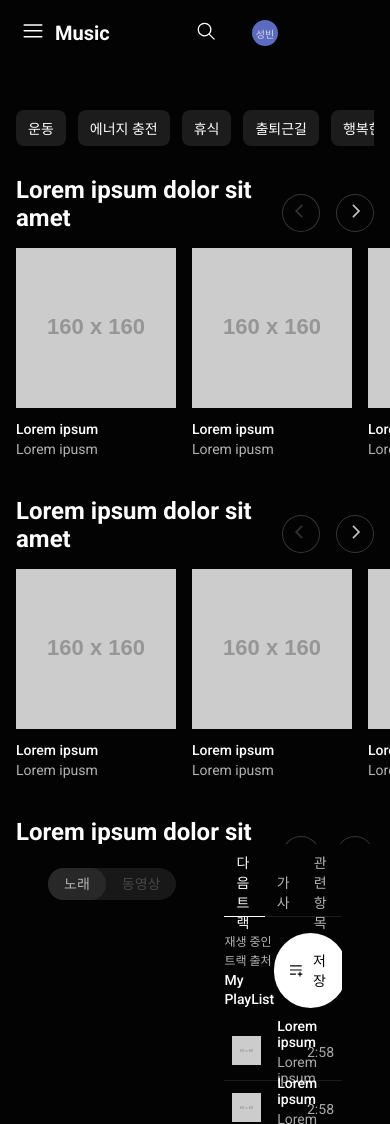
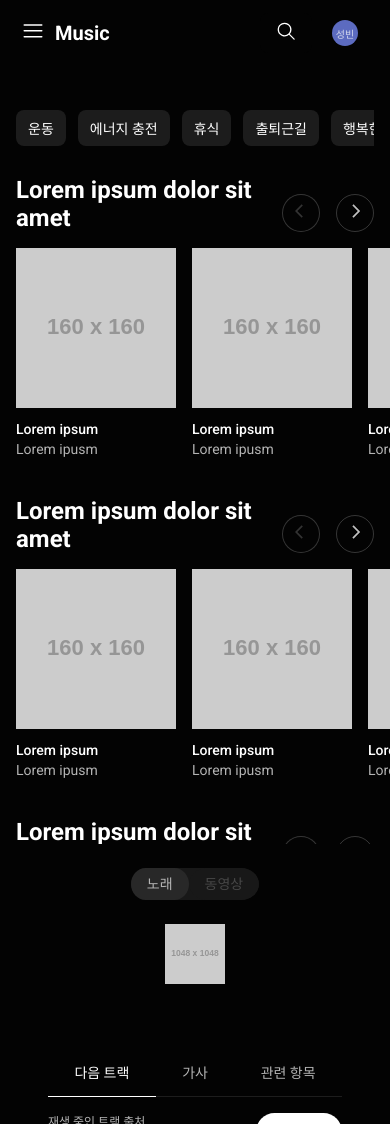
Before and after one commit to optshj/Youtube_Music, a React (Create React App) app: page / in a window 390 px wide. Built offline with nearby package versions, Linux system fonts and the light colour scheme.

Commit message:
[Feat] PlayerPage 반응형 구현중

```diff
--- a/src/components/PlayerPage/AlbumImage/AlbumImage.tsx
+++ b/src/components/PlayerPage/AlbumImage/AlbumImage.tsx
@@ -11,7 +11,6 @@ const ImageWrapper = styled.div`
     top:0;
     left:0;
     width:100%;
-    height:100%;
 `
 function AlbumImage(){
 
@@ -19,7 +18,7 @@ function AlbumImage(){
         <>
             <Wrapper>
                 <ImageWrapper>
-                    <img src="https://via.placeholder.com/1048x1048/666.png" alt="Placeholder" style={{'width':'100%'}}/>
+                    <img src="https://via.placeholder.com/1048x1048/666.png" alt="Placeholder" style={{'width':'100%','height':'100%'}}/>
                 </ImageWrapper>
             </Wrapper>
         </>
--- a/src/components/PlayerPage/AlbumImage/SelectButton.tsx
+++ b/src/components/PlayerPage/AlbumImage/SelectButton.tsx
@@ -23,6 +23,7 @@ const Button = styled.button<{isSelect:boolean}>`
     line-height:1.3;
     border:transparent;
     cursor:pointer;
+    white-space:nowrap;
 
 `
 function SelectButton(){
--- a/src/components/PlayerPage/MusicList/MusicList.tsx
+++ b/src/components/PlayerPage/MusicList/MusicList.tsx
@@ -5,6 +5,7 @@ import Item from "./Item";
 const Wrapper = styled.div`
     overflow-x:hidden;
     overflow-y:scroll;
+    flex:1;
 `
 const ListWrapper = styled.div`
     width:100%;
--- a/src/components/PlayerPage/MusicList/SidePanelHeader.tsx
+++ b/src/components/PlayerPage/MusicList/SidePanelHeader.tsx
@@ -6,21 +6,11 @@ const Wrapper = styled.div`
     height:48px;
     border-bottom:1px solid rgba(255,255,255,0.1);
     font-size:14px;
-    position:relative;
 `
-const TabContent = styled.div`
+const TabContainer = styled.div`
     display:flex;
     height:100%;
     flex:1 1 auto;
-`
-const Border = styled.div`
-    position:absolute;
-    top:0;
-    left:0;
-    border-bottom:2px solid #fff;
-    transform-origin:left center;
-    transform:translateX(0%) scaleX(0.374513);
-
 `
 const Content = styled.div<{isSelect:boolean}>`
     color:${(props) => (props.isSelect ? '#fff':'rgba(255,255,255,.7)')};
@@ -41,12 +31,11 @@ function SidePanelHeader(){
 
     return(
         <Wrapper>
-            <TabContent>
-                <Border></Border>
+            <TabContainer>
                 <Content isSelect={selectType === 'NextTrack'} onClick={() => handleClick('NextTrack')}>다음 트랙</Content>
                 <Content isSelect={selectType ==='Lyrics'} onClick={() => handleClick("Lyrics")}>가사</Content>
                 <Content isSelect={selectType === 'Related'} onClick={() => handleClick("Related")}>관련 항목</Content>
-            </TabContent>
+            </TabContainer>
         </Wrapper>
     )
 }
--- a/src/components/PlayerPage/PlayerPage.tsx
+++ b/src/components/PlayerPage/PlayerPage.tsx
@@ -31,17 +31,30 @@ const ContentWrapper = styled.div`
     box-sizing:border-box;
     height:100%;
     display:flex;
+    @media (max-width:936px){
+        flex-direction:column;
+    }
 `
 const MainPanel = styled.div`
     display:flex;
     flex-direction:column;
     flex:1;
+    @media (max-width:936px){
+        height:35vw;
+        padding:0 30vw;
+    }
 `
 const SidePanel = styled.div`
     display:flex;
     flex-direction:column;
     width:40%;
     margin:0 0 0 48px;
+    min-height:0;
+    height:100%;
+    @media (max-width:936px){
+        width:100%;
+        margin:64px 0 0 0;
+    }
 `
 function PlayerPage() {
     const isOpen = IsPlayerPageOpen();
--- a/src/components/header/Header.tsx
+++ b/src/components/header/Header.tsx
@@ -52,7 +52,6 @@ const CenterContent = styled.div`
 `
 const RightContent = styled.div`
 	padding:20px;
-	padding-right:100px;
 	display:flex;
 `
 function Header({isScrollTop}:HeaderProps) {
```
